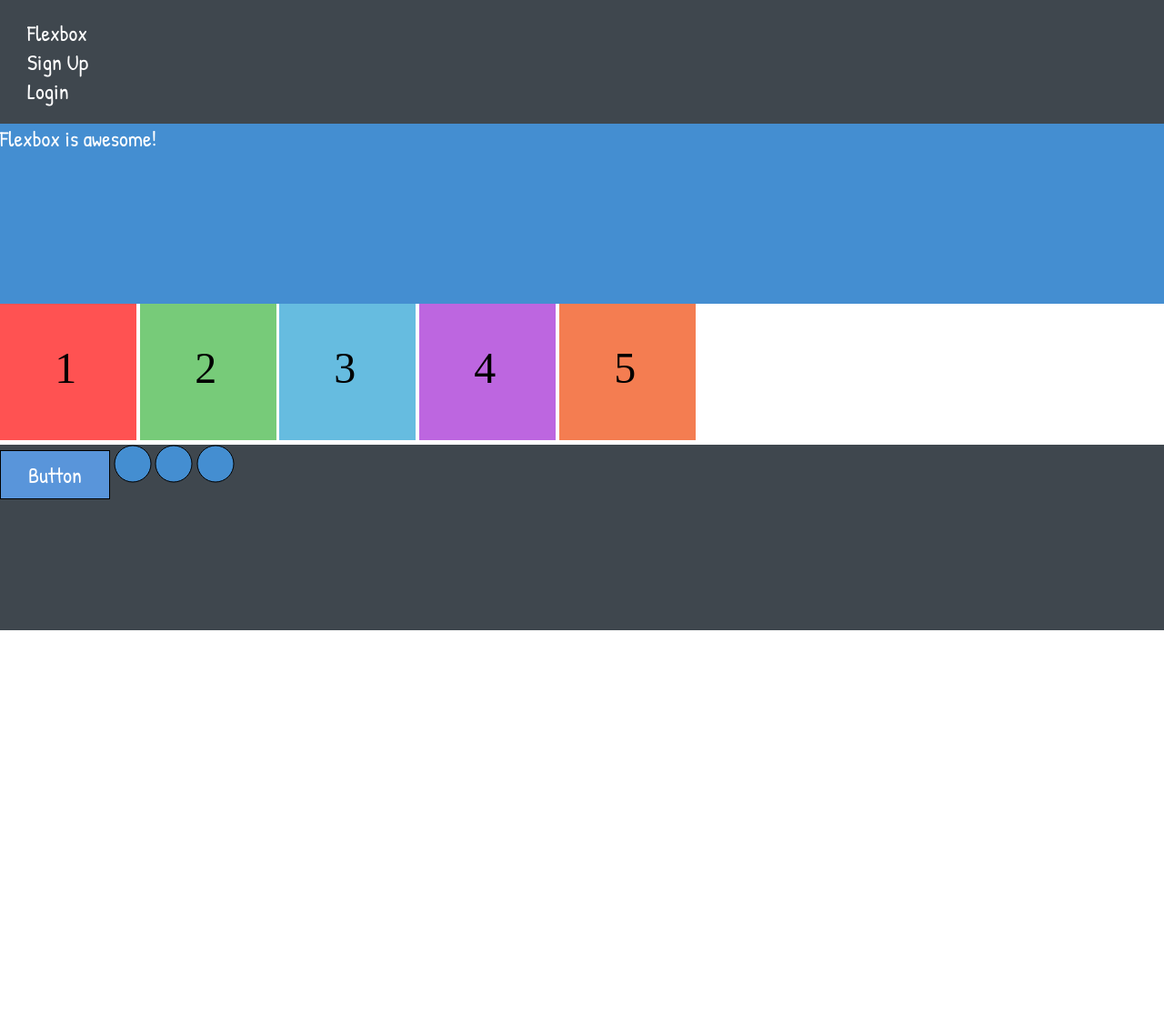
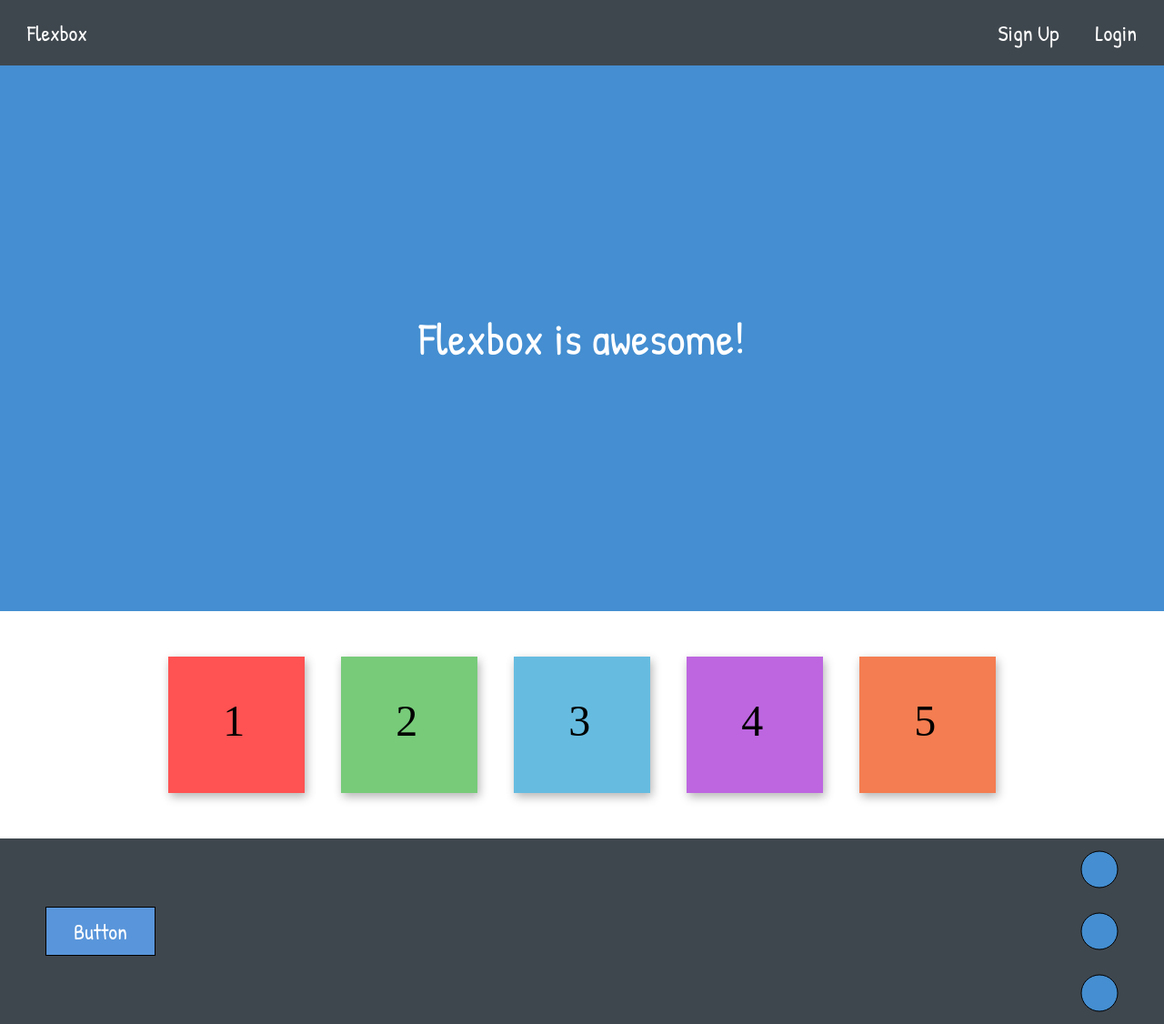
Before and after one commit to DanielJBailey/flexbox-starter-kit, a plain HTML site: page index.html in a window 1280 px wide. Shown: the whole page at 91% size. Before the commit the page ends 800 px from the top, so only its background shows below. Drawn offline with Linux system fonts and the light colour scheme.

Commit message:
finish lecture

```diff
--- a/index.html
+++ b/index.html
@@ -6,9 +6,13 @@
   </head>
   <body>
     <div class="nav-container">
+      <div>
           <p>Flexbox</p>
+      </div>
+      <div class = "nav-right">
         <p>Sign Up</p>
         <p>Login</p>
+      </div>
     </div>
     <div class="banner-container">
       <p>Flexbox is awesome!</p>
@@ -21,11 +25,15 @@
       <img src="./images/box5.svg" />
     </div>
     <div class="footer-container">
+      <div>
           <button>Button</button>
+      </div>
+      <div class="social">
           <img src="./images/circle.svg" />
           <img src="./images/circle.svg" />
           <img src="./images/circle.svg" />
       </div>
+    </div>
     </body>
   </body>
 </html>
--- a/styles.css
+++ b/styles.css
@@ -21,19 +21,61 @@ button {
   color: #fff;
   background-color: #3F474E;
   padding: 20px 30px;
+  display: flex;
+  flex-direction: row;
+  justify-content: space-between;
+  align-items: flex-end;
+}
+
+.nav-right {
+  display: flex;
+}
+
+.nav-right p:first-child {
+  margin-right: 40px;
 }
 
 .banner-container {
   background-color: #448ED1;
   color: #fff;
   height: 198px;
+  display: flex;
+  flex-direction: column;
+  justify-content: center;
+  align-items: center;
+  height: 600px;
+}
+
+.banner-container p {
+  font-size: 50px;
 }
 
 .box-container {
-
+  display: flex;
+  flex-direction: row;
+  justify-content: center;
+  align-items: center;
+  margin: 50px;
+}
+.box-container img {
+  margin: 0 20px;
+  box-shadow: 2px 4px 10px rgba(0,0,0,0.3);
 }
 
 .footer-container {
   background-color: #3F474E;
   height: 204px;
+  display: flex;
+  flex-direction: row;
+  justify-content: space-between;
+  align-items: center;
+  padding: 50px;
 }
+
+.social {
+  display: flex;
+  flex-direction: column;
+  align-items: center;
+  justify-content: space-around;
+  height: 204px;
+}
```
Lines whose indentation alone changed are shown as unchanged.
